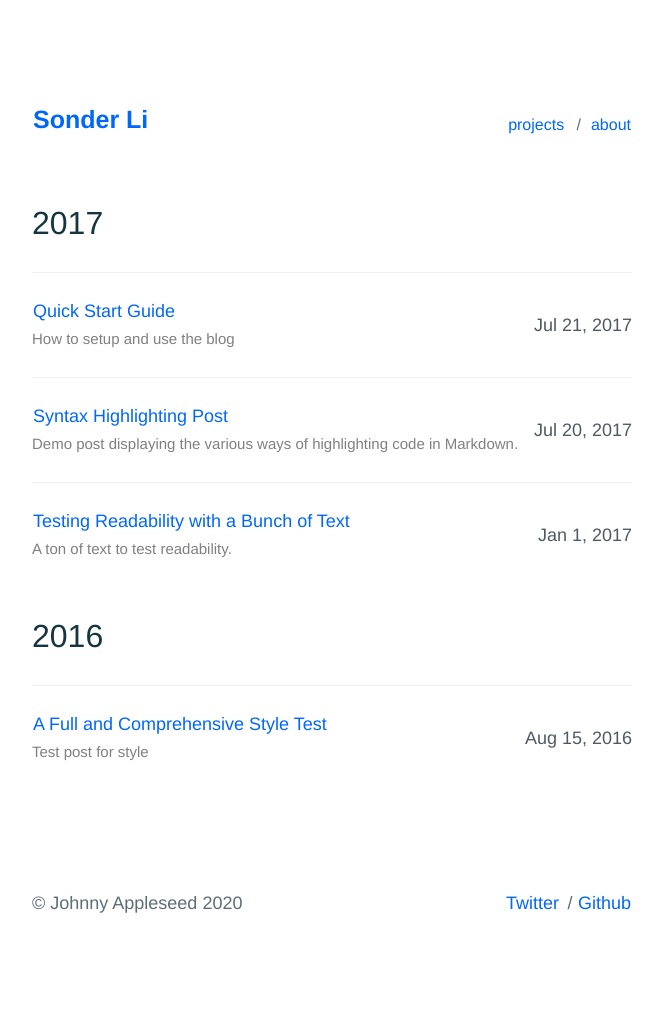
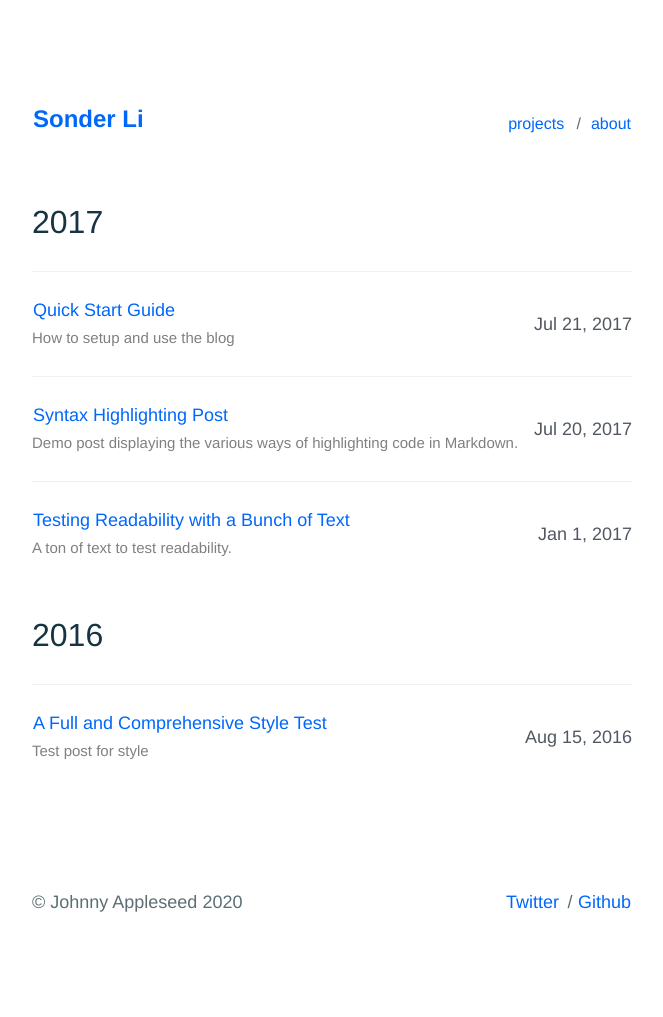
Before and after one commit to sumchuenli/sumchuenli.github.io, a Jekyll site: the page built from index.html, in a window 1280 px wide. Shown: the whole page, without its empty margins (308-971 px from the left). Built offline with Jekyll 4.4.1, drawn with Linux system fonts in a browser that asks for light colours.

Commit message:
Update _page.scss

```diff
--- a/_sass/components/_page.scss
+++ b/_sass/components/_page.scss
@@ -9,7 +9,7 @@
      align-items: baseline;
 
      h1 {
-         font-size: 2.5em;
+         font-size: 2.4em;
          font-weight: bolder;
          color: $c-base__02;
          float: left;
```
